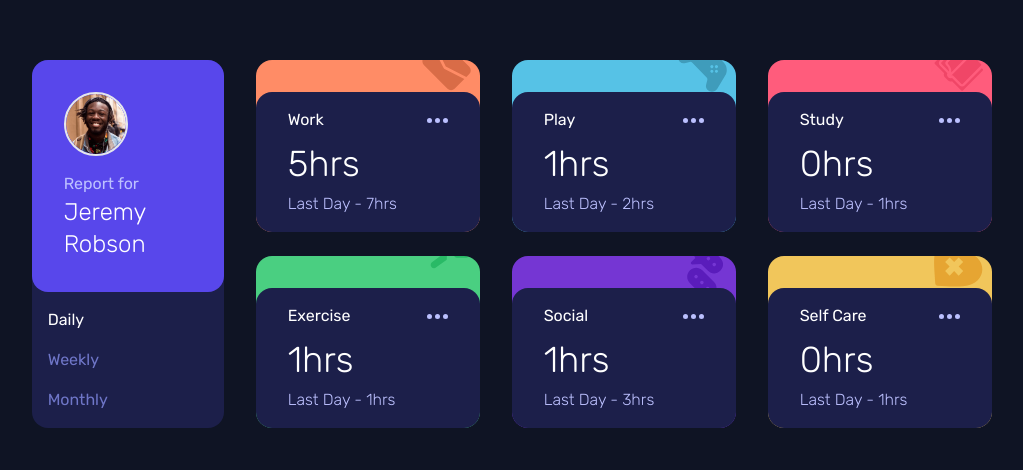
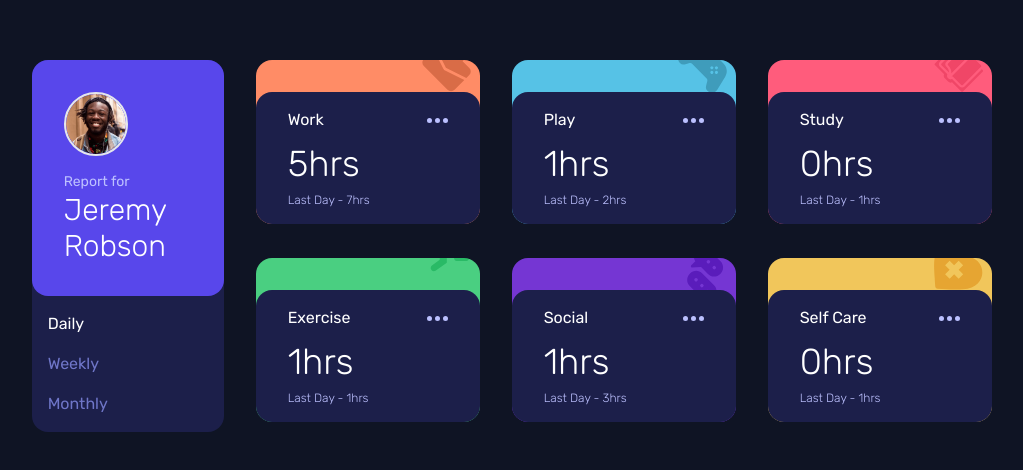
Before and after one commit to Zulfaabam/time-tracking-dashboard, a React (Create React App) app: page / in a window 1280 px wide. Shown: the part 116-586 px from the top of the page, without its empty margins (203-1226 px from the left). Built offline with nearby package versions, Linux system fonts and the light colour scheme.

Commit message:
edited README.md

```diff
--- a/src/components/HeroCard.js
+++ b/src/components/HeroCard.js
@@ -5,9 +5,11 @@ export default function HeroCard({ changeTab, tab }) {
     <div className="hero-card bg-card-dark w-11/12 max-w-xs mx-auto rounded-2xl md:max-h-64 xl:max-h-full xl:ml-auto xl:mr-0 xl:w-48">
       <div className="person bg-card-light flex justify-center items-center gap-4 p-8 rounded-2xl xl:flex-col xl:items-start">
         <img className="w-16 border-2 rounded-full" src={jeremy} alt="" />
-        <div className="person-details">
+        <div className="person-details text-sm">
           <p>Report for</p>
-          <h1 className="text-white text-2xl font-light">Jeremy Robson</h1>
+          <h1 className="text-white text-2xl font-light xl:text-3xl">
+            Jeremy Robson
+          </h1>
         </div>
       </div>
       <div className="time-indication flex justify-around p-4 xl:flex-col xl:items-start xl:gap-4">
--- a/src/components/TimeCard.js
+++ b/src/components/TimeCard.js
@@ -15,7 +15,7 @@ export default function TimeCard({ title, timeframes, tab }) {
             <h1 className="text-2xl font-light xl:text-4xl">
               {timeframes[tab].current}hrs
             </h1>
-            <p>
+            <p className="text-xs">
               {`Last ${
                 tab === 'daily' ? 'Day' : tab === 'weekly' ? 'Week' : 'Month'
               } - ${timeframes[tab].previous}`}
--- a/src/index.css
+++ b/src/index.css
@@ -12,6 +12,11 @@ body {
 
 .bg-card-dark {
   background: hsl(235, 46%, 20%);
+}
+
+.content:hover {
+  cursor: pointer;
+  background: hsl(237, 35%, 35%);
 }
 
 .bg-card-light {
```
Also changed, not shown: src/images/screenshot.png (added), 1 other file (tests, documents, lock files or other folders).
